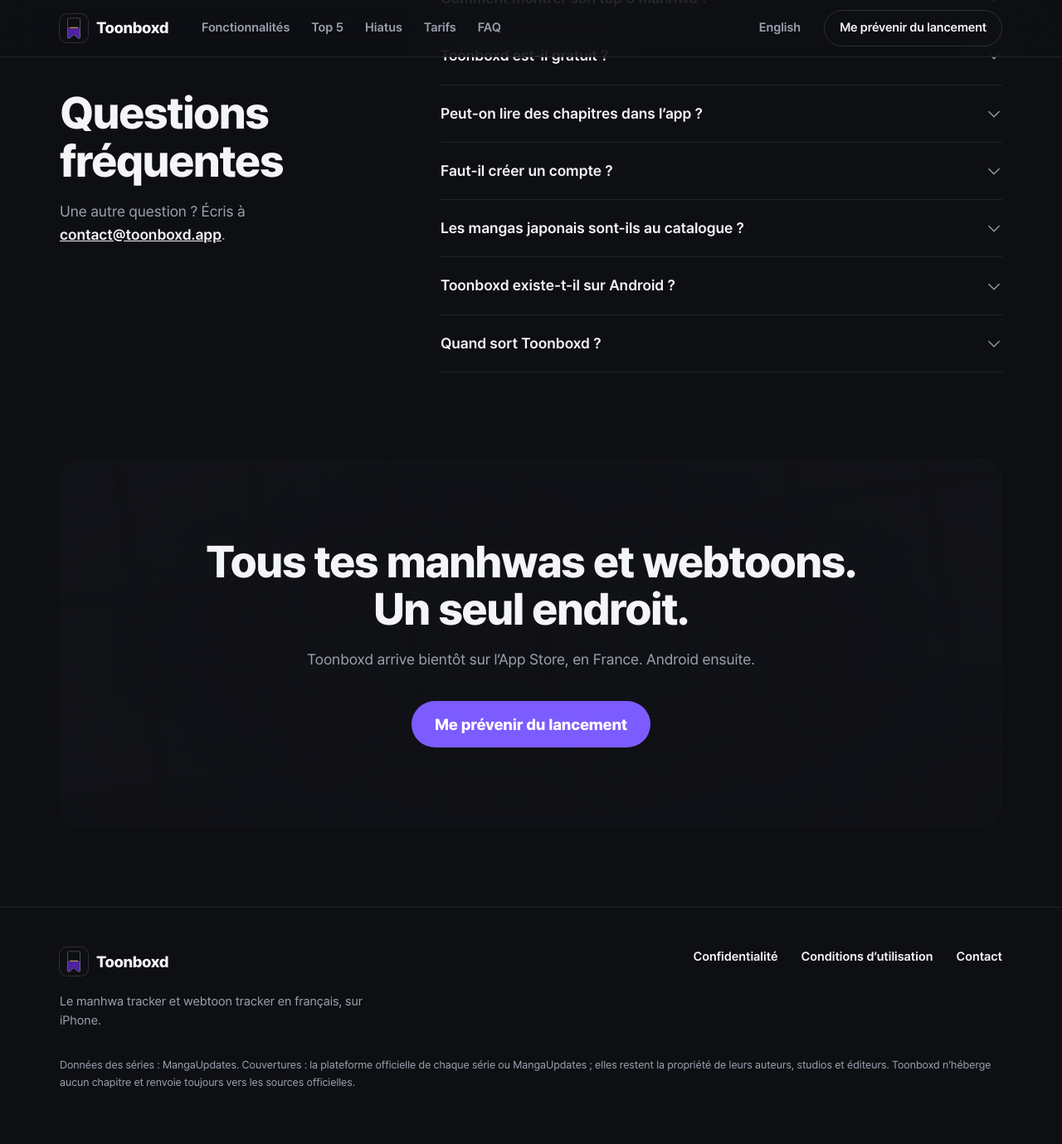
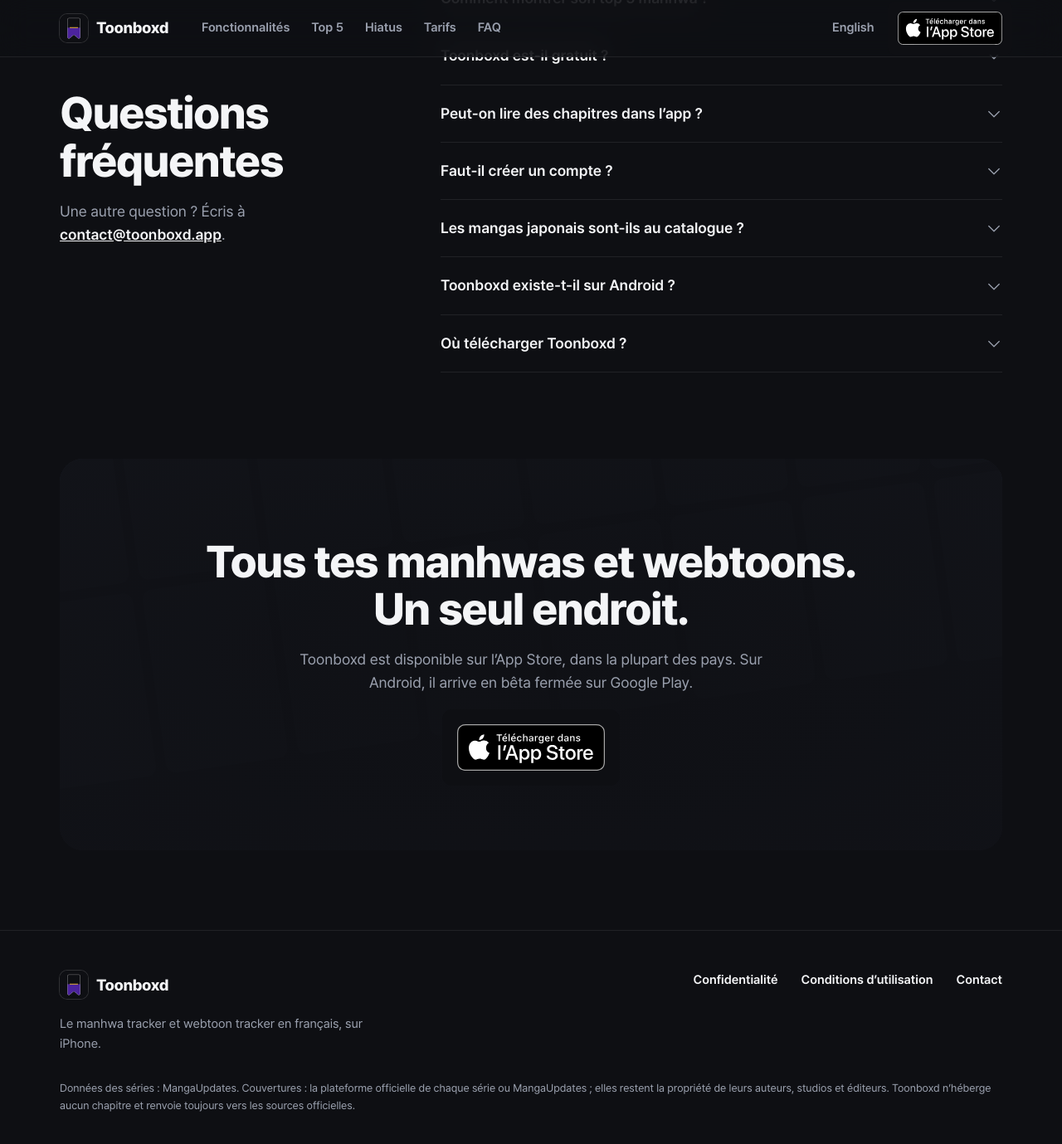
Before and after one commit to Tomikz/toonboxd-web, a Jekyll site: the page index.html, which Jekyll copies as it is, in a window 1280 px wide and 1400 px high, scrolled down 8336 px. Shown: the top 1379 px of the window at 83% size. Built offline with Jekyll 4.4.1, drawn with Linux system fonts in a browser that asks for light colours; some of the changed text lies outside the part shown.

Commit message:
Toonboxd est sur l'App Store : le badge officiel d'Apple et son lien
La version 1.0 est publiée depuis le 18 novembre 2026. Les boutons
« Me prévenir du lancement » et le badge « Bientôt sur l'App Store »
laissent la place au badge officiel d'Apple, non modifié, dans la langue
de la page, vers https://apps.apple.com/app/id6799145669.

La page dit « dans la plupart des pays » et non plus « en France ».
Android : « arrive en bêta fermée sur Google Play », sans lien de
téléchargement ; la fenêtre d'inscription ne sert plus qu'Android.
La page de liste gagne un lien de téléchargement, le JSON-LD downloadUrl.

Les politiques et les pages de suppression de compte ne bougent pas.

Co-Authored-By: Claude Fable 5.2 <noreply@anthropic.com>

```diff
--- a/index.html
+++ b/index.html
@@ -54,8 +54,9 @@
   cookie, aucune mesure d'audience : la règle de l/, pour la même raison.
 
   CE QU'ELLE ÉCRIT, ET RIEN D'AUTRE : l'email qu'un visiteur donne dans la
-  fenêtre « Me prévenir du lancement », et le téléphone qu'il choisit
-  (iPhone ou Android, depuis le 7 octobre 2026), par la fonction inscrire_lancement
+  fenêtre « Sois prévenu sur Android » (jusqu'au 18 novembre 2026, « Me
+  prévenir du lancement », avec le choix du téléphone ; depuis la sortie sur
+  l'App Store, Android seul), par la fonction inscrire_lancement
   (bannière « les inscriptions au lancement » de toonboxd-schema.sql), avec la
   même clé anon. La table est fermée en lecture au client : la page écrit, elle
   ne relit jamais. Sans JavaScript, les boutons gardent leur lien mailto.
@@ -237,11 +238,20 @@
     color: var(--text); background: transparent; border: 1px solid var(--border-strong);
   }
   .btn-ghost:hover { border-color: rgba(255, 255, 255, 0.28); }
-  .store-badge {
-    display: inline-flex; align-items: center; height: 56px; padding: 0 22px;
-    border-radius: 999px; border: 1px solid var(--border-strong);
-    color: var(--muted); font-size: 15px; font-weight: 600; white-space: nowrap;
-  }
+  /*
+    LE BADGE « TÉLÉCHARGER DANS L'APP STORE », l'image officielle d'Apple
+    (assets/img/app-store-fr.svg et app-store-en.svg, de son outil marketing),
+    jamais modifiée : ni recadrée, ni recolorée, ni animée. Ses règles : 40 px de
+    haut au moins, et un espace libre d'un quart de sa hauteur autour, que les
+    12 px d'écart des rangées et les marges tiennent.
+  */
+  .appstore { position: relative; z-index: 0; display: inline-flex; flex: none; border-radius: 9px; }
+  /* L'espace libre du badge d'Apple (un quart de sa hauteur, coins compris) : un fond uni un peu plus large, là où des couvertures ou la page qui défile passeraient derrière. */
+  .top .appstore::before, .final-card .appstore::before { content: ""; position: absolute; z-index: -1; inset: -18px; border-radius: 12px; background: var(--bg); pointer-events: none; }
+  .appstore img { display: block; height: 56px; width: auto; }
+  .android-lien { margin-top: 18px; color: var(--muted); font-size: 15px; }
+  .android-lien a { color: var(--text); font-weight: 600; text-underline-offset: 4px; }
+  .final-card .android-lien { text-align: center; }
 
   /* ---------- En-tête ---------- */
   .top {
@@ -259,9 +269,11 @@
   .nav a:hover { color: var(--text); }
   .langue { margin-left: auto; color: var(--muted); font-size: 15px; font-weight: 600; text-decoration: none; transition: color 0.2s; }
   .langue:hover { color: var(--text); }
-  .top .btn-ghost { margin-left: 0; }
+  .top .appstore { margin-left: 0; }
+  .top .appstore img { height: 40px; }
+  .top .appstore::before { inset: -12px; border-radius: 8px; }
   @media (min-width: 920px) { .nav { display: flex; } }
-  @media (max-width: 559px) { .top .btn-ghost { display: none; } }
+  @media (max-width: 559px) { .top .appstore { display: none; } }
 
   /* ---------- Sections ---------- */
   .section { padding: 76px 0; }
@@ -725,7 +737,7 @@
   .foot-links a:hover { text-decoration: underline; text-underline-offset: 4px; }
   .foot-small { margin-top: 32px; font-size: 13px; line-height: 1.6; }
 
-  /* ---------- La fenêtre « Me prévenir du lancement » ---------- */
+  /* ---------- La fenêtre d'inscription (Android) ---------- */
   .modal {
     width: min(440px, calc(100% - 32px)); max-height: calc(100dvh - 32px); padding: 0; border: 0;
     border-radius: 24px; background: var(--surface); color: var(--text);
@@ -766,19 +778,6 @@
     surface violette de la fenêtre reste « Me prévenir ». Aucun choix par
     défaut, pour que la réponse soit celle de la personne.
   */
-  .modal-tel { min-width: 0; margin: 18px 0 0; padding: 0; border: 0; }
-  .modal-tel legend { padding: 0; margin-bottom: 8px; font-size: 14px; font-weight: 600; }
-  .onglets { display: grid; grid-template-columns: 1fr 1fr; gap: 4px; padding: 4px; border-radius: 999px; background: var(--bg); box-shadow: inset 0 0 0 1px var(--border-strong); }
-  .modal-tel[aria-invalid="true"] .onglets { box-shadow: inset 0 0 0 1px #FF6B6B; }
-  .onglet { position: relative; display: block; }
-  .onglet input { position: absolute; inset: 0; width: 100%; height: 100%; margin: 0; opacity: 0; cursor: pointer; }
-  .onglet span {
-    display: grid; place-items: center; height: 40px; border-radius: 999px;
-    color: var(--muted); font-size: 15px; font-weight: 600; transition: background-color 0.2s, color 0.2s;
-  }
-  .onglet input:checked + span { background: var(--violet-tint); box-shadow: inset 0 0 0 1px rgba(124, 92, 255, 0.5); color: var(--text); }
-  .onglet input:focus-visible + span { outline: 2px solid var(--text); outline-offset: 2px; }
-  .modal-note { margin-top: 8px; color: var(--muted); font-size: 13px; line-height: 1.45; }
   .modal-envoyer { width: 100%; margin-top: 16px; }
   .modal-envoyer[disabled] { opacity: 0.6; cursor: progress; }
   .modal-aide { margin-top: 16px; color: var(--muted); font-size: 13px; line-height: 1.5; }
@@ -845,15 +845,15 @@
       "mainEntity": [
         { "@type": "Question", "name": "C’est quoi, Toonboxd ?", "acceptedAnswer": { "@type": "Answer", "text": "Toonboxd est un manhwa tracker et un webtoon tracker sur iPhone, entièrement en français. Tu ranges tes séries par statut, tu avances chapitre par chapitre, tu écris une note quand tu mets une série en pause, et l’app te prévient quand elle reprend. L’idée tient en une image : un Letterboxd des manhwas." } },
         { "@type": "Question", "name": "Qu’est-ce qu’un manhwa tracker ?", "acceptedAnswer": { "@type": "Answer", "text": "Un manhwa tracker est une app qui retient où tu en es dans chacune de tes séries : le dernier chapitre lu, son statut, ta note. Tu n’as plus à tenir une liste dans tes notes ni à relire des chapitres pour retrouver ta place. Toonboxd fait la même chose pour les manhuas et les webtoons." } },
-        { "@type": "Question", "name": "Existe-t-il un webtoon tracker en français ?", "acceptedAnswer": { "@type": "Answer", "text": "Oui : Toonboxd est un webtoon tracker entièrement en français, lancé d’abord en France. Son catalogue compte près de 9 700 manhwas, manhuas et webtoons verticaux." } },
+        { "@type": "Question", "name": "Existe-t-il un webtoon tracker en français ?", "acceptedAnswer": { "@type": "Answer", "text": "Oui : Toonboxd est un webtoon tracker entièrement en français, disponible sur l’App Store dans la plupart des pays. Son catalogue compte près de 9 700 manhwas, manhuas et webtoons verticaux." } },
         { "@type": "Question", "name": "Comment savoir quand un manhwa en pause reprend ?", "acceptedAnswer": { "@type": "Answer", "text": "Mets-le en pause dans Toonboxd. Quand un lecteur signale sa reprise et que le signalement est validé, tous ceux qui l’avaient en pause reçoivent une notification dans les cinq minutes, et un tap ouvre sa fiche." } },
         { "@type": "Question", "name": "Comment montrer son top 5 manhwa ?", "acceptedAnswer": { "@type": "Answer", "text": "Compose ton top 5 dans Toonboxd : l’œil de ton top 5, sur ton profil, ouvre ta carte. Ta série numéro 1 en grand avec ta note et ton chapitre, les quatre suivantes dessous, ton total de chapitres lus, au format story. Le libellé « Mon top 5 manhwa » se remplace par le tien, gratuitement." } },
         { "@type": "Question", "name": "Toonboxd est-il gratuit ?", "acceptedAnswer": { "@type": "Answer", "text": "Oui, et sans publicité. La version gratuite suit jusqu’à 30 séries en cours, sans limite pour les séries prévues, en pause, terminées ou abandonnées, avec trois listes modifiables. Toonboxd Pro coûte 17,99 € par an ou 2,99 € par mois, avec 7 jours d’essai sur les deux formules à un premier abonnement." } },
         { "@type": "Question", "name": "Peut-on lire des chapitres dans l’app ?", "acceptedAnswer": { "@type": "Answer", "text": "Non. Toonboxd n’héberge aucun chapitre. Le bouton « Lire sur… » de chaque fiche ouvre la plateforme officielle où lire la série." } },
         { "@type": "Question", "name": "Faut-il créer un compte ?", "acceptedAnswer": { "@type": "Answer", "text": "Non. L’app crée un compte anonyme, sans email ni mot de passe. Tu peux le lier à ton identifiant Apple pour retrouver ta bibliothèque sur un autre iPhone, et le supprimer entièrement depuis les réglages." } },
         { "@type": "Question", "name": "Les mangas japonais sont-ils au catalogue ?", "acceptedAnswer": { "@type": "Answer", "text": "Non, et c’est voulu : Toonboxd suit les manhwas, les manhuas et les webtoons. Si une série de ce genre manque, tu peux la suggérer depuis la recherche, gratuitement." } },
-        { "@type": "Question", "name": "Toonboxd existe-t-il sur Android ?", "acceptedAnswer": { "@type": "Answer", "text": "Android ensuite : Toonboxd sort d’abord sur iPhone, en France, et la version Android suit. Choisis Android en t’inscrivant au lancement sur toonboxd.app : on t’écrit pour la bêta, puis le jour où elle arrive sur ton téléphone." } },
-        { "@type": "Question", "name": "Quand sort Toonboxd ?", "acceptedAnswer": { "@type": "Answer", "text": "Toonboxd arrive bientôt sur l’App Store, et sur Android ensuite. Pour être prévenu, laisse ton email sur toonboxd.app et choisis ton téléphone : on t’écrit pour la bêta, puis le jour où Toonboxd arrive sur ton téléphone. Rien d’autre." } }
+        { "@type": "Question", "name": "Toonboxd existe-t-il sur Android ?", "acceptedAnswer": { "@type": "Answer", "text": "Pas encore pour tout le monde : sur Android, Toonboxd arrive en bêta fermée sur Google Play, pas encore publique. Laisse ton email sur toonboxd.app : on t’écrit pour la bêta, puis le jour où Toonboxd arrive sur Android." } },
+        { "@type": "Question", "name": "Où télécharger Toonboxd ?", "acceptedAnswer": { "@type": "Answer", "text": "Sur l’App Store, où Toonboxd est disponible depuis le 18 novembre 2026, dans la plupart des pays. Sur Android, il arrive en bêta fermée sur Google Play, pas encore publique : laisse ton email sur toonboxd.app, on t’écrit pour la bêta, puis le jour où Toonboxd arrive sur Android. Rien d’autre." } }
       ]
     }
   ]
@@ -909,7 +909,7 @@
       <a href="#faq">FAQ</a>
     </nav>
     <a class="langue" href="/en/" hreflang="en" lang="en">English</a>
-    <a class="btn btn-ghost" href="mailto:contact@toonboxd.app?subject=Pr%C3%A9viens-moi%20du%20lancement%20de%20Toonboxd" data-prevenir>Me prévenir du lancement</a>
+    <a class="appstore" href="https://apps.apple.com/app/id6799145669"><img src="/assets/img/app-store-fr.svg" alt="Télécharger dans l’App Store" width="127" height="40"></a>
   </div>
 </header>
 <p class="autre-langue" data-autre-langue="en" hidden><a href="/en/" hreflang="en" lang="en">Read in English<svg class="icon" aria-hidden="true"><use href="#i-arrow"/></svg></a></p>
@@ -926,15 +926,14 @@
         </h1>
         <p class="lead">Avance chaque série d’un chapitre en un tap. Et quand un manhwa en pause reprend, Toonboxd te prévient.</p>
         <div class="hero-actions">
-          <a class="btn btn-primary" href="mailto:contact@toonboxd.app?subject=Pr%C3%A9viens-moi%20du%20lancement%20de%20Toonboxd" data-prevenir>Me prévenir du lancement</a>
           <!--
-            PAS DE BADGE APP STORE CLIQUABLE, ET C'EST LA RÈGLE DE l/index.html :
-            la fiche n'existe pas encore, et le §5 interdit de nommer une
-            destination avant qu'elle existe. Le commit qui a l'adresse remplace
-            ce libellé par le badge officiel d'Apple et son lien.
+            LA 1.0 EST SUR L'APP STORE DEPUIS LE 18 NOVEMBRE 2026 : le badge
+            officiel d'Apple, vers la fiche. Android arrive en bêta fermée :
+            aucun lien de téléchargement, une inscription pour être prévenu.
           -->
-          <span class="store-badge">Bientôt sur l’App Store</span>
+          <a class="appstore" href="https://apps.apple.com/app/id6799145669"><img src="/assets/img/app-store-fr.svg" alt="Télécharger dans l’App Store" width="177" height="56"></a>
         </div>
+        <p class="android-lien"><a href="mailto:contact@toonboxd.app?subject=Pr%C3%A9viens-moi%20de%20la%20sortie%20de%20Toonboxd%20sur%20Android" data-prevenir>Sur Android&nbsp;? Sois prévenu de la sortie</a></p>
       </div>
 
       <div class="hero-visual">
@@ -1389,7 +1388,7 @@
         </details>
         <details class="qa">
           <summary>Existe-t-il un webtoon tracker en français&nbsp;?<svg class="icon" aria-hidden="true"><use href="#i-caret"/></svg></summary>
-          <p>Oui&nbsp;: Toonboxd est un webtoon tracker entièrement en français, lancé d’abord en France. Son catalogue compte près de 9&#8239;700 manhwas, manhuas et webtoons verticaux.</p>
+          <p>Oui&nbsp;: Toonboxd est un webtoon tracker entièrement en français, disponible sur l’App Store dans la plupart des pays. Son catalogue compte près de 9&#8239;700 manhwas, manhuas et webtoons verticaux.</p>
         </details>
         <details class="qa">
           <summary>Comment savoir quand un manhwa en pause reprend&nbsp;?<svg class="icon" aria-hidden="true"><use href="#i-caret"/></svg></summary>
@@ -1417,11 +1416,11 @@
         </details>
         <details class="qa">
           <summary>Toonboxd existe-t-il sur Android&nbsp;?<svg class="icon" aria-hidden="true"><use href="#i-caret"/></svg></summary>
-          <p>Android ensuite&nbsp;: Toonboxd sort d’abord sur iPhone, en France, et la version Android suit. Choisis Android en <a href="mailto:contact@toonboxd.app?subject=Pr%C3%A9viens-moi%20du%20lancement%20de%20Toonboxd" data-prevenir>t’inscrivant au lancement</a>&nbsp;: on t’écrit pour la bêta, puis le jour où elle arrive sur ton téléphone.</p>
+          <p>Pas encore pour tout le monde&nbsp;: sur Android, Toonboxd arrive en bêta fermée sur Google Play, pas encore publique. <a href="mailto:contact@toonboxd.app?subject=Pr%C3%A9viens-moi%20de%20la%20sortie%20de%20Toonboxd%20sur%20Android" data-prevenir>Laisse ton email</a>&nbsp;: on t’écrit pour la bêta, puis le jour où Toonboxd arrive sur Android.</p>
         </details>
         <details class="qa">
-          <summary>Quand sort Toonboxd&nbsp;?<svg class="icon" aria-hidden="true"><use href="#i-caret"/></svg></summary>
-          <p>Toonboxd arrive bientôt sur l’App Store, et sur Android ensuite. Pour être prévenu, <a href="mailto:contact@toonboxd.app?subject=Pr%C3%A9viens-moi%20du%20lancement%20de%20Toonboxd" data-prevenir>laisse ton email</a> et choisis ton téléphone&nbsp;: on t’écrit pour la bêta, puis le jour où Toonboxd arrive sur ton téléphone. Rien d’autre.</p>
+          <summary>Où télécharger Toonboxd&nbsp;?<svg class="icon" aria-hidden="true"><use href="#i-caret"/></svg></summary>
+          <p><a href="https://apps.apple.com/app/id6799145669">Sur l’App Store</a>, où Toonboxd est disponible depuis le 18 novembre 2026, dans la plupart des pays. Sur Android, il arrive en bêta fermée sur Google Play, pas encore publique&nbsp;: <a href="mailto:contact@toonboxd.app?subject=Pr%C3%A9viens-moi%20de%20la%20sortie%20de%20Toonboxd%20sur%20Android" data-prevenir>laisse ton email</a>, on t’écrit pour la bêta, puis le jour où Toonboxd arrive sur Android. Rien d’autre.</p>
         </details>
       </div>
     </div>
@@ -1438,9 +1437,9 @@
         <div class="wall-veil" aria-hidden="true"></div>
         <div class="final-in">
           <h2 class="h2" id="t-final"><span>Tous tes manhwas et webtoons.</span> <span>Un seul endroit.</span></h2>
-          <p class="lead">Toonboxd arrive bientôt sur l’App Store, en France. Android ensuite.</p>
+          <p class="lead">Toonboxd est disponible sur l’App Store, dans la plupart des pays. Sur Android, il arrive en bêta fermée sur Google Play.</p>
           <div class="hero-actions">
-            <a class="btn btn-primary" href="mailto:contact@toonboxd.app?subject=Pr%C3%A9viens-moi%20du%20lancement%20de%20Toonboxd" data-prevenir>Me prévenir du lancement</a>
+            <a class="appstore" href="https://apps.apple.com/app/id6799145669"><img src="/assets/img/app-store-fr.svg" alt="Télécharger dans l’App Store" width="177" height="56"></a>
           </div>
         </div>
       </div>
@@ -1471,29 +1470,21 @@
 
     <div data-etat="saisie">
       <img class="modal-icone" src="/assets/img/icone-96.png" alt="" width="48" height="48">
-      <h2 class="modal-titre" id="prevenir-titre">Sois prévenu du lancement</h2>
-      <p class="modal-texte">Laisse ton email&nbsp;: on t’écrit pour la bêta, puis le jour où Toonboxd arrive sur ton téléphone. Rien d’autre.</p>
+      <h2 class="modal-titre" id="prevenir-titre">Sois prévenu sur Android</h2>
+      <p class="modal-texte">Sur Android, Toonboxd arrive en bêta fermée sur Google Play. Laisse ton email&nbsp;: on t’écrit pour la bêta, puis le jour où Toonboxd arrive sur Android. Rien d’autre.</p>
       <label class="modal-label" for="prevenir-email">Ton email</label>
       <input class="modal-champ" id="prevenir-email" name="email" type="email" inputmode="email" autocomplete="email" autocapitalize="off" spellcheck="false" maxlength="254" required placeholder="toi@exemple.fr" aria-describedby="prevenir-erreur prevenir-aide">
-      <fieldset class="modal-tel" id="prevenir-tel" aria-invalid="false" aria-describedby="prevenir-erreur">
-        <legend>Ton téléphone</legend>
-        <div class="onglets">
-          <label class="onglet"><input type="radio" name="plateforme" value="ios"><span>iPhone</span></label>
-          <label class="onglet"><input type="radio" name="plateforme" value="android"><span>Android</span></label>
-        </div>
-        <p class="modal-note" id="prevenir-note" aria-live="polite" hidden>Toonboxd sort d’abord sur iPhone, Android ensuite&nbsp;: pour toi, le lancement, c’est le jour où il arrive sur Android.</p>
-      </fieldset>
       <p class="modal-erreur" id="prevenir-erreur" role="alert" hidden></p>
       <!-- Un champ piège : invisible pour une personne, rempli par les robots les plus simples. -->
       <div class="piege" aria-hidden="true"><label for="prevenir-site">Laisse ce champ vide</label><input id="prevenir-site" name="site" type="text" tabindex="-1" autocomplete="off"></div>
       <button class="btn btn-primary modal-envoyer" type="submit">Me prévenir</button>
-      <p class="modal-aide" id="prevenir-aide">Ton email et ton téléphone sont stockés à Paris et ne servent qu’à ces deux messages&nbsp;: la bêta, puis l’arrivée de Toonboxd sur ton téléphone. Ils sont effacés une fois le second parti, au plus tard 12 mois après ton inscription. Pour les retirer avant, écris à <a href="mailto:contact@toonboxd.app">contact@toonboxd.app</a>. <a href="/confidentialite/">Confidentialité</a></p>
+      <p class="modal-aide" id="prevenir-aide">Ton email et ton téléphone sont stockés à Paris et ne servent qu’à ces deux messages&nbsp;: la bêta, puis l’arrivée de Toonboxd sur Android. Ils sont effacés une fois le second parti, au plus tard 12 mois après ton inscription. Pour les retirer avant, écris à <a href="mailto:contact@toonboxd.app">contact@toonboxd.app</a>. <a href="/confidentialite/">Confidentialité</a></p>
     </div>
 
     <div data-etat="fait" hidden>
       <span class="modal-ok"><svg class="icon" aria-hidden="true"><use href="#i-check"/></svg></span>
       <h2 class="modal-titre">C’est noté.</h2>
-      <p class="modal-texte" id="prevenir-merci">On t’écrit pour la bêta, puis le jour où Toonboxd arrive sur l’App Store.</p>
+      <p class="modal-texte" id="prevenir-merci">On t’écrit pour la bêta, puis le jour où Toonboxd arrive sur Android.</p>
       <button class="btn btn-ghost modal-fin" type="button" data-fermer>Fermer</button>
     </div>
   </form>
@@ -1736,7 +1727,11 @@
   });
 
   /*
-    LA FENÊTRE « ME PRÉVENIR DU LANCEMENT ».
+    LA FENÊTRE « SOIS PRÉVENU SUR ANDROID » (« Me prévenir du lancement »
+    jusqu'au 18 novembre 2026). Depuis la sortie sur l'App Store, elle ne sert
+    plus qu'Android : chaque inscription part avec le téléphone `android`, la
+    même fonction, la même table, les deux mêmes messages (la bêta, puis la
+    sortie), ce que la politique publiée décrit déjà.
 
     Elle écrit par inscrire_lancement, jamais dans la table : le client n'y a
     aucun privilège, lecture comprise. L'adresse est normalisée ici comme en
@@ -1757,41 +1752,20 @@
     var envoyer = formulaire.querySelector('.modal-envoyer');
     var saisie = formulaire.querySelector('[data-etat="saisie"]');
     var fait = formulaire.querySelector('[data-etat="fait"]');
-    var telephone = document.getElementById('prevenir-tel');
-    var noteAndroid = document.getElementById('prevenir-note');
-    var merci = document.getElementById('prevenir-merci');
     var FORME = /^[^@\s]+@[^@\s]+\.[^@\s]+$/;
     var ECHEC = 'L’inscription n’a pas abouti. Réessaie, ou écris à contact@toonboxd.app.';
-    var MERCI_IPHONE = 'On t’écrit pour la bêta, puis le jour où Toonboxd arrive sur l’App Store.';
-    var MERCI_ANDROID = 'On t’écrit pour la bêta, puis le jour où Toonboxd arrive sur Android.';
-
-    /* L'erreur dit sur quoi elle porte : l'adresse, ou le choix du téléphone. */
-    var dire = function (message, cible) {
+
+    var dire = function (message) {
       erreur.textContent = message;
       erreur.hidden = !message;
-      champ.setAttribute('aria-invalid', message && cible !== 'telephone' ? 'true' : 'false');
-      telephone.setAttribute('aria-invalid', message && cible === 'telephone' ? 'true' : 'false');
+      champ.setAttribute('aria-invalid', message ? 'true' : 'false');
     };
-    /* Le téléphone choisi, `ios` ou `android` (les valeurs de push_tokens), ou '' tant que rien n'est choisi. */
-    var choisi = function () {
-      var coche = formulaire.querySelector('input[name="plateforme"]:checked');
-      return coche ? coche.value : '';
-    };
-    var confirmer = function (plateforme) {
-      merci.textContent = plateforme === 'android' ? MERCI_ANDROID : MERCI_IPHONE;
+    var confirmer = function () {
       formulaire.reset();
-      noteAndroid.hidden = true;
       saisie.hidden = true;
       fait.hidden = false;
       fait.querySelector('[data-fermer]').focus();
     };
-
-    formulaire.querySelectorAll('input[name="plateforme"]').forEach(function (onglet) {
-      onglet.addEventListener('change', function () {
-        noteAndroid.hidden = choisi() !== 'android';
-        if (telephone.getAttribute('aria-invalid') === 'true') dire('');
-      });
-    });
 
     document.querySelectorAll('[data-prevenir]').forEach(function (lien) {
       lien.addEventListener('click', function (e) {
--- a/sitemap.xml
+++ b/sitemap.xml
@@ -2,14 +2,14 @@
 <urlset xmlns="http://www.sitemaps.org/schemas/sitemap/0.9" xmlns:xhtml="http://www.w3.org/1999/xhtml">
   <url>
     <loc>https://toonboxd.app/</loc>
-    <lastmod>2026-10-29</lastmod>
+    <lastmod>2026-11-18</lastmod>
     <xhtml:link rel="alternate" hreflang="fr" href="https://toonboxd.app/"/>
     <xhtml:link rel="alternate" hreflang="en" href="https://toonboxd.app/en/"/>
     <xhtml:link rel="alternate" hreflang="x-default" href="https://toonboxd.app/en/"/>
   </url>
   <url>
     <loc>https://toonboxd.app/en/</loc>
-    <lastmod>2026-10-29</lastmod>
+    <lastmod>2026-11-18</lastmod>
     <xhtml:link rel="alternate" hreflang="fr" href="https://toonboxd.app/"/>
     <xhtml:link rel="alternate" hreflang="en" href="https://toonboxd.app/en/"/>
     <xhtml:link rel="alternate" hreflang="x-default" href="https://toonboxd.app/en/"/>
```
Also changed, not shown: other parts of index.html (+6 -12 lines), _outils/accueil-en.py (+30 -34 lines), en/index.html (+56 -89 lines), l/index.html (+8 -5 lines), README.md, assets/img/app-store-en.svg (added), assets/img/app-store-fr.svg (added).
